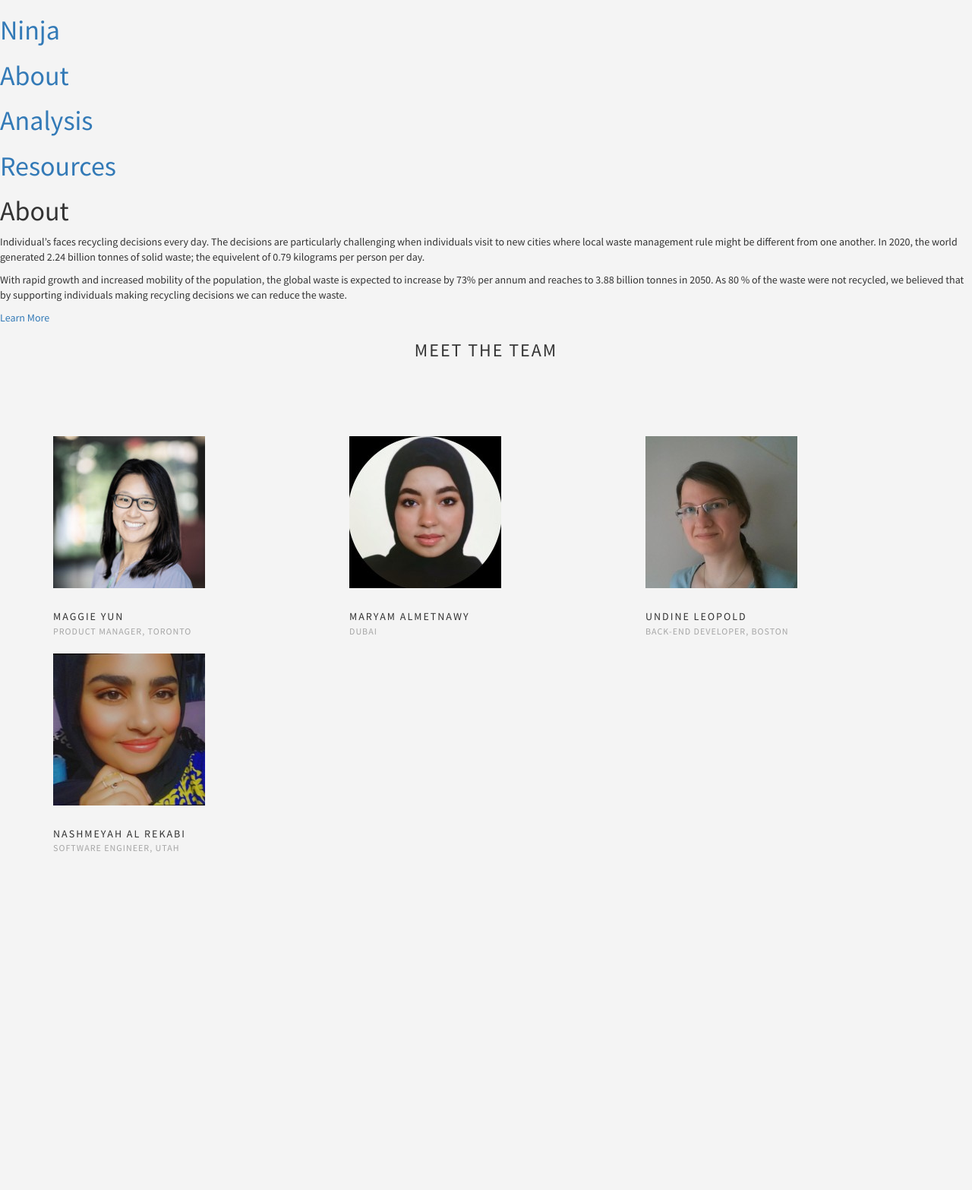
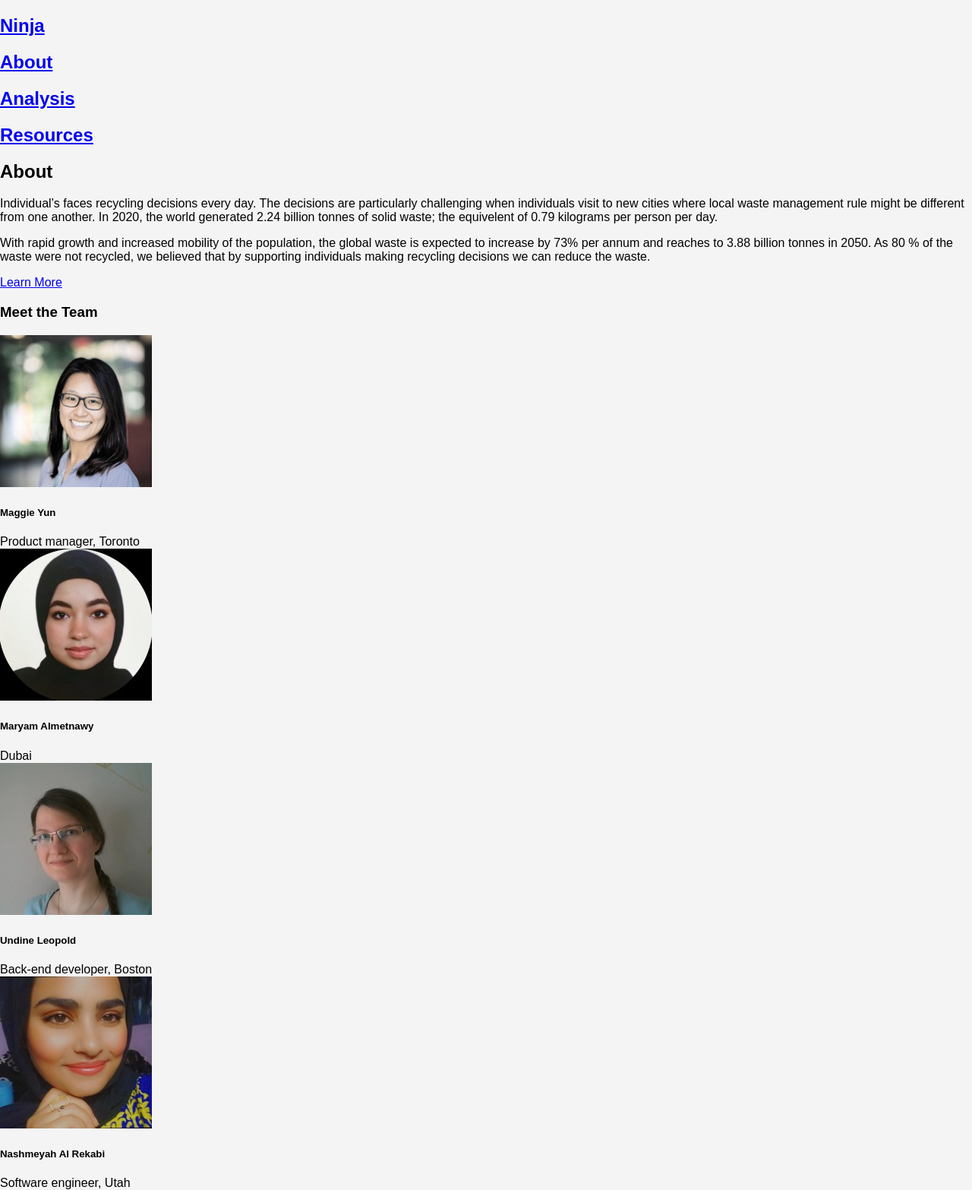
Before and after one commit to undineleopold/RecyclingHackathon, a Flask app: page /about in a window 1280 px wide. Shown: the whole page at 76% size. Before the commit the page ends 1122 px from the top, so only its background shows below. Run offline with Flask 2, Linux system fonts and the light colour scheme; some libraries are stand-ins or nearby versions.

Commit message:
removed botostrap code

```diff
--- a/flaskapp_cities/static/style.css
+++ b/flaskapp_cities/static/style.css
@@ -1,4 +1,3 @@
-@import url(https://fonts.googleapis.com/css?family=Source+Sans+Pro:400,200,200italic,300,300italic,400italic,600,600italic,700,700italic,900,900italic);
 
 *{
   padding: 0;
@@ -18,80 +17,3 @@ body {
   background: #F4F4F4;
   font-family: 'Source Sans Pro', sans-serif;
 }
-
-.heading-title {
-  margin-bottom: 100px;
-}
-.text-center {
-  text-align: center;
-}
-.heading-title h3 {
-  margin-bottom: 0;
-  letter-spacing: 2px;
-  font-weight: normal;
-}
-.p-top-30 {
-  padding-top: 30px;
-}
-.half-txt {
-  width: 60%;
-  margin: 0 auto;
-  display: inline-block;
-  line-height: 25px;
-  color: #7e7e7e;
-}
-.text-uppercase {
-  text-transform: uppercase;
-}
-
-.team-member, .team-member .team-img {
-  position: relative;
-}
-.team-member {
-  overflow: hidden;
-}
-.team-member, .team-member .team-img {
-  position: relative;
-}
-
-.team-hover {
-  position: absolute;
-  top: 0;
-  left: 0;
-  bottom: 0;
-  right: 0;
-  margin: 0;
-  border: 20px solid rgba(0, 0, 0, 0.1);
-  background-color: rgba(255, 255, 255, 0.90);
-  opacity: 0;
-  -webkit-transition: all 0.3s;
-  transition: all 0.3s;
-}
-
-.desk, .desk h4, .team-hover .s-link a {
-  text-align: center;
-  color: #222;
-}
-.team-member .s-link a {
-  margin: 0 10px;
-  color: #333;
-  font-size: 16px;
-}
-.team-title {
-  position: static;
-  padding: 20px 0;
-  display: inline-block;
-  letter-spacing: 2px;
-  width: 100%;
-}
-.team-title h5 {
-  margin-bottom: 0px;
-  display: block;
-  text-transform: uppercase;
-}
-.team-title span {
-  font-size: 12px;
-  text-transform: uppercase;
-  color: #a5a5a5;
-  letter-spacing: 1px;
-}
--- a/flaskapp_cities/templates/base.html
+++ b/flaskapp_cities/templates/base.html
@@ -4,10 +4,9 @@
     <meta charset="utf-8"/>
     <meta name="viewport" content="width=device-width, initial-scale=1"/>
     <title>{% block title %}{% endblock %}Recycle Ninja</title>
-    <link href="//netdna.bootstrapcdn.com/bootstrap/3.0.0/css/bootstrap.min.css" rel="stylesheet" id="bootstrap-css">
-    <script src="//netdna.bootstrapcdn.com/bootstrap/3.0.0/js/bootstrap.min.js"></script>
-    <script src="//code.jquery.com/jquery-1.11.1.min.js"></script>
+
     <link rel="stylesheet" href="{{ url_for('static', filename='style.css') }}">
+
   </head>
 
   <body>
```
